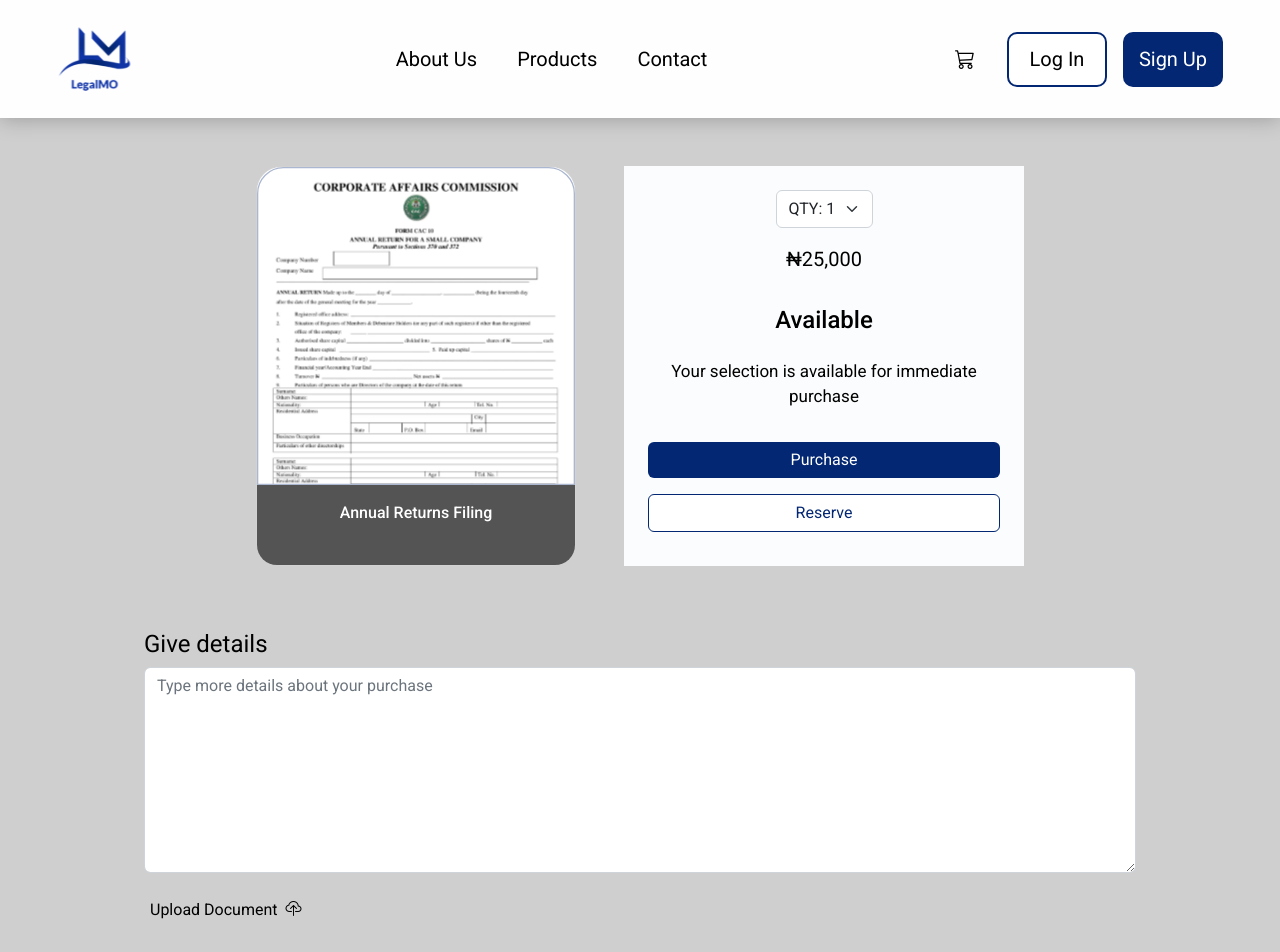
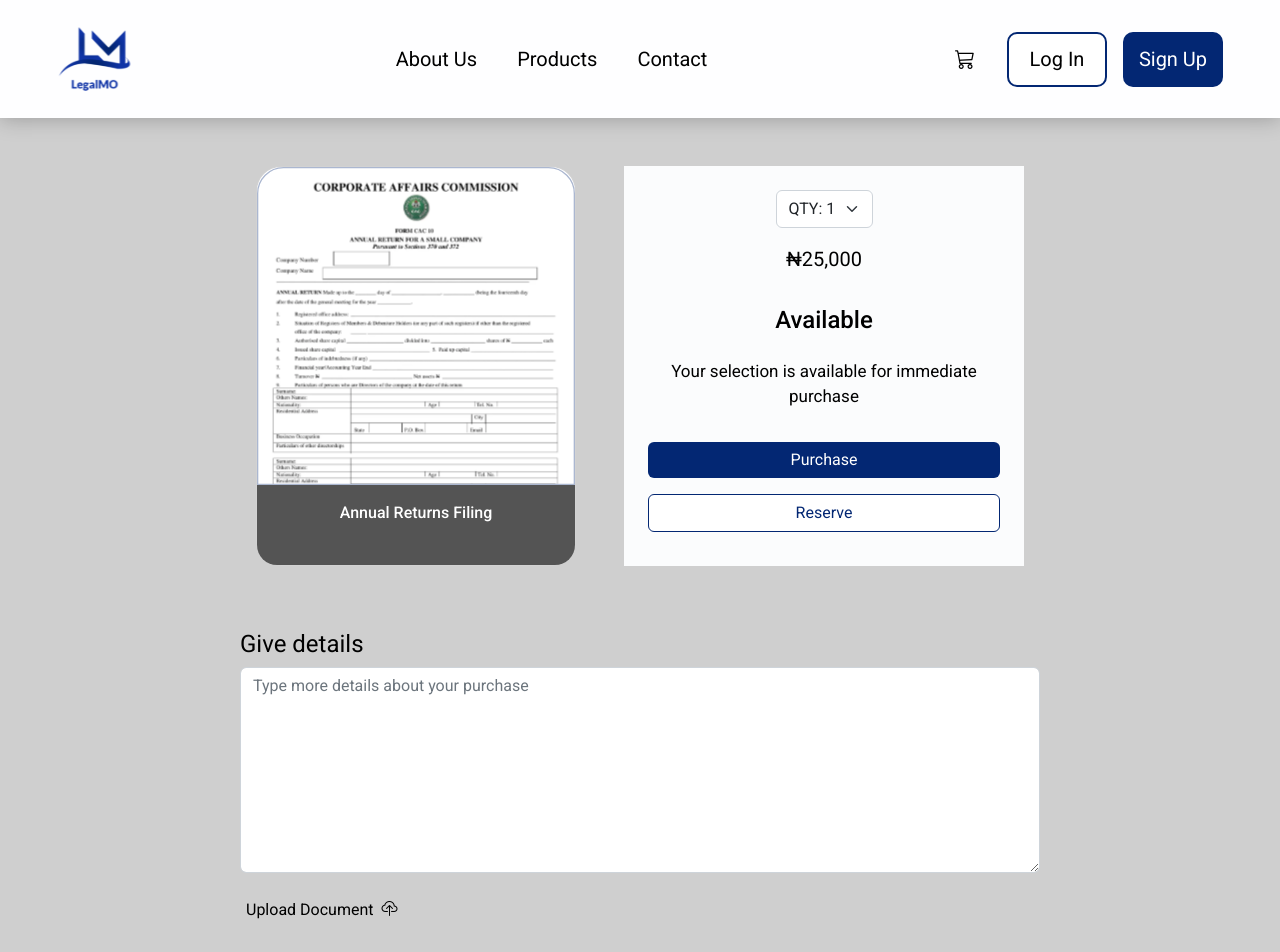
Before and after one commit to 8thGear-Tech/LegalMo, a React (Create React App) app: page /pre-cart/1 in a window 1280 px wide. Shown: the top 952 px of the page. Built offline with nearby package versions, Linux system fonts and the light colour scheme.

Commit message:
product and pre-cart pages

```diff
--- a/src/pages/Company/Precart.js
+++ b/src/pages/Company/Precart.js
@@ -207,6 +207,7 @@
 
         </div>
         </div>
+        <div className='px-xl-5 mx-xl-5'>
         <div class="my-5 justify-content-center align-content-center mx-lg-5 px-sm-5">
   <h6 for="exampleFormControlTextarea1" class="form-label">Give details</h6>
   <textarea class="form-control bg-white" id="exampleFormControlTextarea1" rows="8" placeholder='Type more details about your purchase'></textarea>
@@ -222,6 +223,8 @@
       </button>
     </div>
 </div>
+        </div>
+
 
       </section>
       <section className='py-3  py-sm-5 px-sm-5 px-4'>
--- a/src/pages/Company/SingleProducts.js
+++ b/src/pages/Company/SingleProducts.js
@@ -28,9 +28,9 @@
 
                     <p className="p-small" style={{fontWeight:'500'}}>{productTitle}</p>
                     <p className="" style={{fontWeight:'700'}}>₦{productAmount.toLocaleString()}<span className='p-small'>{year}</span></p>
-    </div>
-    </div>
-                  </div>
+                </div>
+              </div>
+            </div>
             )
         })
       }
```
